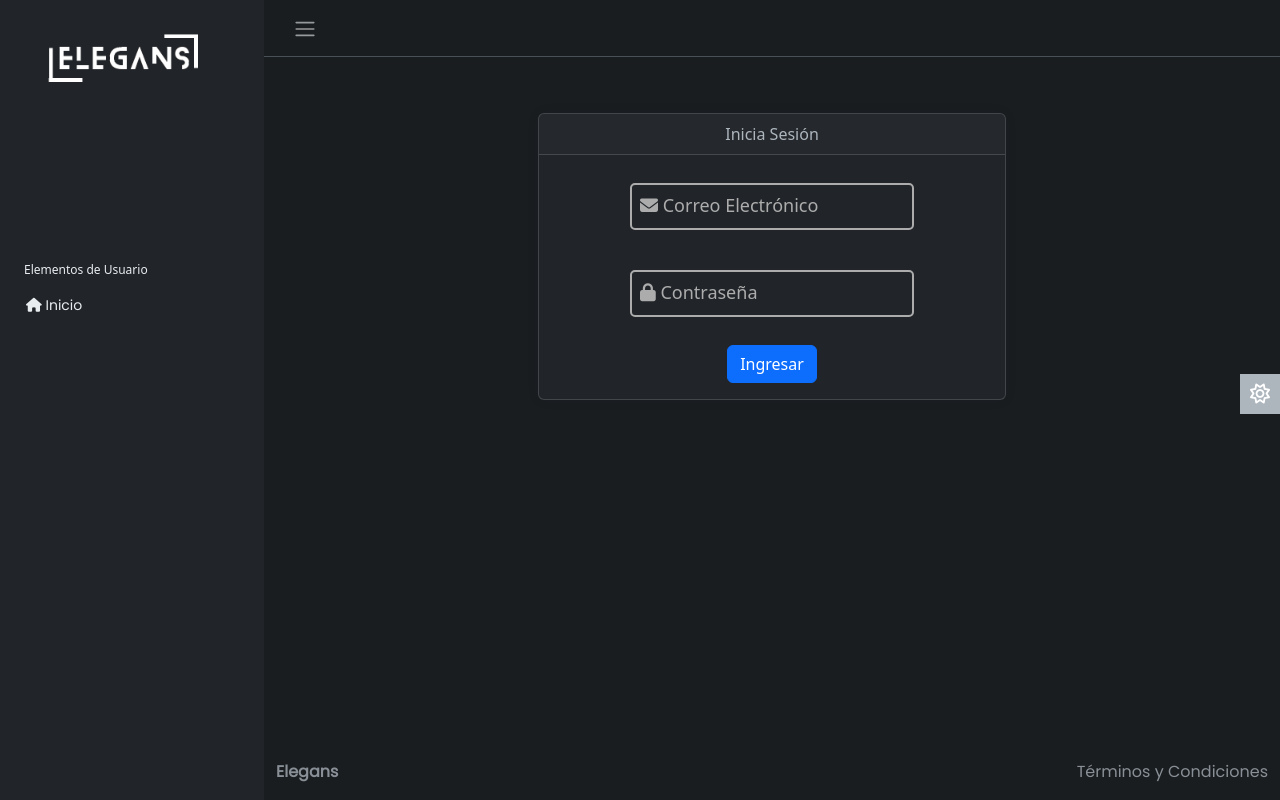
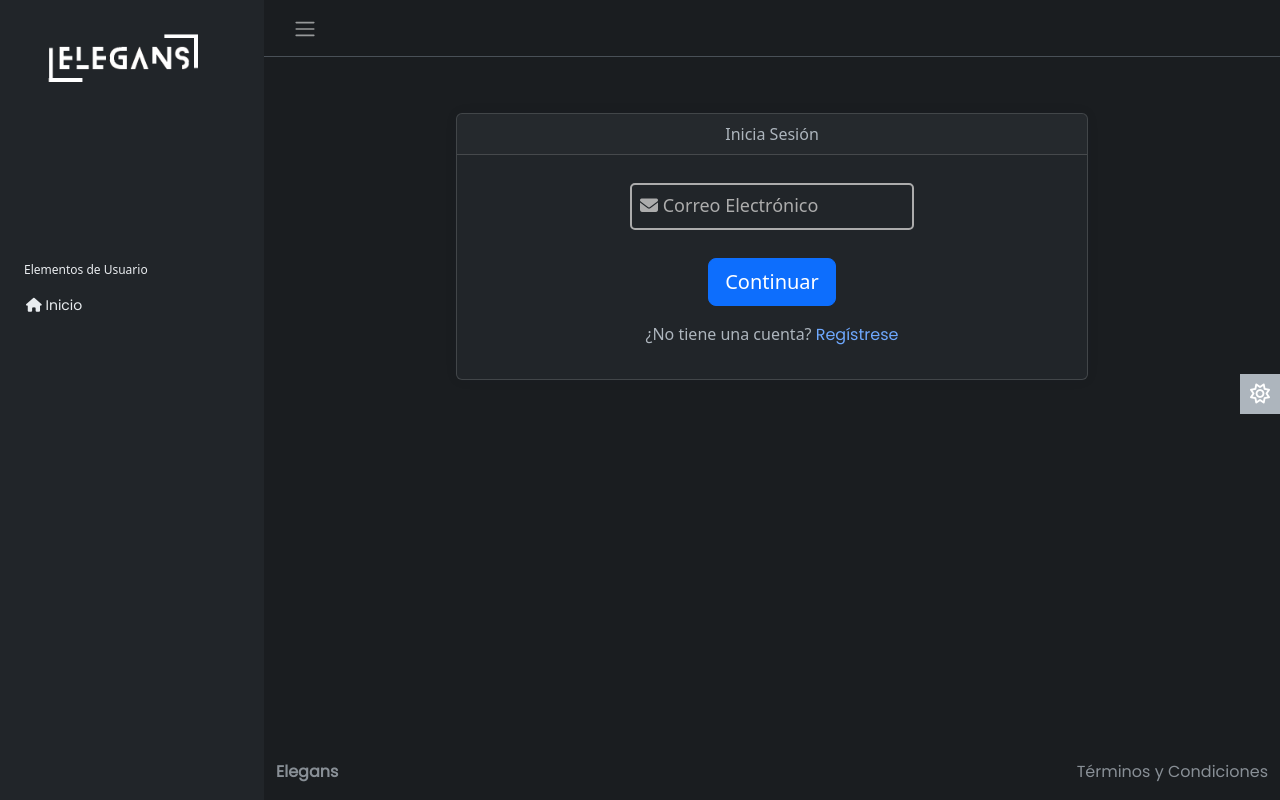
Before and after one commit to DevMobyEnd/MVC_Proyecto-Elegans, a PHP site: page /login.php in a window 1280 px wide. Run offline with PHP 8.4, Linux system fonts and the light colour scheme; some libraries are stand-ins or nearby versions.

Commit message:
C.U: En proseso la vista del login con sus funcionalidad

```diff
--- a/Public/dist/css/styles.css
+++ b/Public/dist/css/styles.css
@@ -511,4 +511,14 @@ section {
     background-color: #ffffff;
     font-size: 14px;
     color: #1771d2;
+
 }
+
+#loginForm a{
+    text-decoration: none;
+}
+
+#loginForm-lg {
+    height: 50px; /* Ajusta este valor según tus necesidades */
+    font-size: 16px; /* Ajusta el tamaño de la fuente si es necesario */
+}
--- a/Views/layout/Seccionlogin/content.php
+++ b/Views/layout/Seccionlogin/content.php
@@ -3,38 +3,46 @@
         <div class="row justify-content-center">
             <div class="container-fluid">
                 <div class="row justify-content-center">
-                    <div class="col-lg-6">
+                    <div class="col-lg-8">
                         <div class="card">
                             <div class="card-header text-center">
                                 Inicia Sesión
                             </div>
                             <div class="card-body">
-                                <form action="/./Views/login.php" method="POST">
-                                    <div class="mb-3">
+                                <form id="loginForm" action="/./Views/login.php" method="POST">
+                                    <div id="emailStep" class="mb-3">
                                         <section>
-                                            <div class="form-group d-flex flex-column align-items-center">
-                                                <input type="email" placeholder="Correo Electrónico" class="form-control" name="Gmail" style="width: 100%;">
-                                                <label class="form-label">
+                                            <div class="form-group d-flex flex-column align-items-center position-relative">
+                                                <input type="email" placeholder="Correo Electrónico" class="form-control form-control-lg" name="Gmail" id="emailInput" style="width: 100%; max-width: 400px;" required>
+                                                <label class="form-label long-label">
                                                     <i class="fa-solid fa-envelope"></i> Correo Electrónico
                                                 </label>
+                                                <a href="#" id="editEmail" style="display: none; position: absolute; right: 10px; top: 50%; transform: translateY(-50%);">Editar</a>
                                             </div>
                                         </section>
                                     </div>
-                                    <div class="mb-3">
+                                    <div id="passwordStep" class="mb-3" style="display: none;">
                                         <section>
                                             <div class="form-group d-flex flex-column align-items-center">
-                                                <input type="password" placeholder="Contraseña" class="form-control" name="password" style="width: 100%;">
-                                                <label class="form-label">
+                                                <input type="password" placeholder="Contraseña" class="form-control form-control-lg" name="password" style="width: 100%; max-width: 400px;" required>
+                                                <label class="form-label long-label">
                                                     <i class="fa-solid fa-lock"></i> Contraseña
                                                 </label>
                                             </div>
                                         </section>
+                                        <p class="text-center">
+                                            <a href="#" id="forgotPassword">¿Olvidó su contraseña?</a>
+                                        </p>
                                     </div>
-                                    <!-- Agrega cualquier otro campo de formulario aquí -->
                                     <div class="text-center">
-                                        <button type="submit" name="btningresar" class="btn btn-primary">Ingresar</button>
+                                        <button type="button" id="continueBtn" class="btn btn-primary btn-lg">Continuar</button>
+                                        <button type="submit" id="submitBtn" name="btningresar" class="btn btn-primary btn-lg" style="display: none;">Ingresar</button>
                                     </div>
+                                    <p class="text-center mt-3">
+                                        ¿No tiene una cuenta? <a href="#">Regístrese</a>
+                                    </p>
                                 </form>
+                            </div>
                         </div>
                     </div>
                 </div>
@@ -102,7 +110,7 @@
             </div>
         </div>
     </div>
-    </div>
+
 
 
 </main>
--- a/Views/layout/Seccionlogin/head.php
+++ b/Views/layout/Seccionlogin/head.php
@@ -49,7 +49,7 @@
     </script>
     <script src="https://cdn.jsdelivr.net/npm/bootstrap@5.3.0-alpha2/dist/js/bootstrap.bundle.min.js"></script>
     <script type="module" src="https://unpkg.com/ionicons@7.1.0/dist/ionicons/ionicons.esm.js"></script>
-    <script src="/Public/dist/js/script.js"></script>
+    <script src="/Public/dist/js/scripts.js"></script>
 </body>
 
 </html>
--- a/Views/register.php
+++ b/Views/register.php
@@ -68,4 +68,3 @@ $seccion = basename($_SERVER['PHP_SELF']);
 // } else {
 //     echo '<link rel="stylesheet" href="../Public/dist/css/Estilo.css">';
 // }
-?>
```
Also changed, not shown: Public/dist/js/scripts.js (+31 -0 lines). Lines whose indentation alone changed are shown as unchanged.
